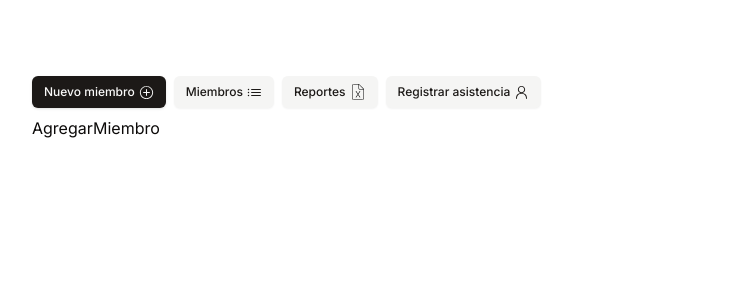
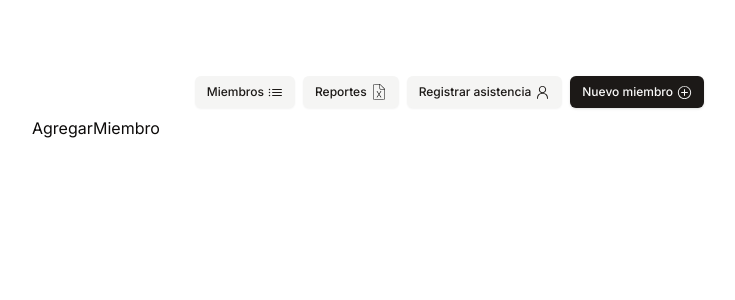
Before and after one commit to moises717/asistencias, a Next.js app: page /miembros/agregar-miembro in a window 1280 px wide. Shown: the top 300 px of the page, without its empty margins (272-1007 px from the left). Built offline with nearby package versions, Linux system fonts and the light colour scheme.

Commit message:
Update Navbar component to include "Nuevo miembro" button at the end

```diff
--- a/components/navbar/index.tsx
+++ b/components/navbar/index.tsx
@@ -7,12 +7,7 @@ import { IconExcel } from '../icons';
 
 export const Navbar = () => {
 	return (
-		<div className='w-full flex pb-2 gap-2'>
-			<Link href='/miembros/agregar-miembro'>
-				<Button size='sm' className='flex gap-1 '>
-					<span className='hidden md:block'>Nuevo miembro </span> <PlusCircledIcon />
-				</Button>
-			</Link>
+		<div className='w-full flex pb-2 gap-2 justify-end'>
 			<Link href='/miembros'>
 				<Button size='sm' variant='secondary' className='flex gap-1'>
 					<span className='hidden md:block'>Miembros </span> <ListBulletIcon />
@@ -30,6 +25,11 @@ export const Navbar = () => {
 					<PersonIcon />
 				</Button>
 			</Link>
+			<Link href='/miembros/agregar-miembro'>
+				<Button size='sm' className='flex gap-1 '>
+					<span className='hidden md:block'>Nuevo miembro </span> <PlusCircledIcon />
+				</Button>
+			</Link>
 		</div>
 	);
 };
```
